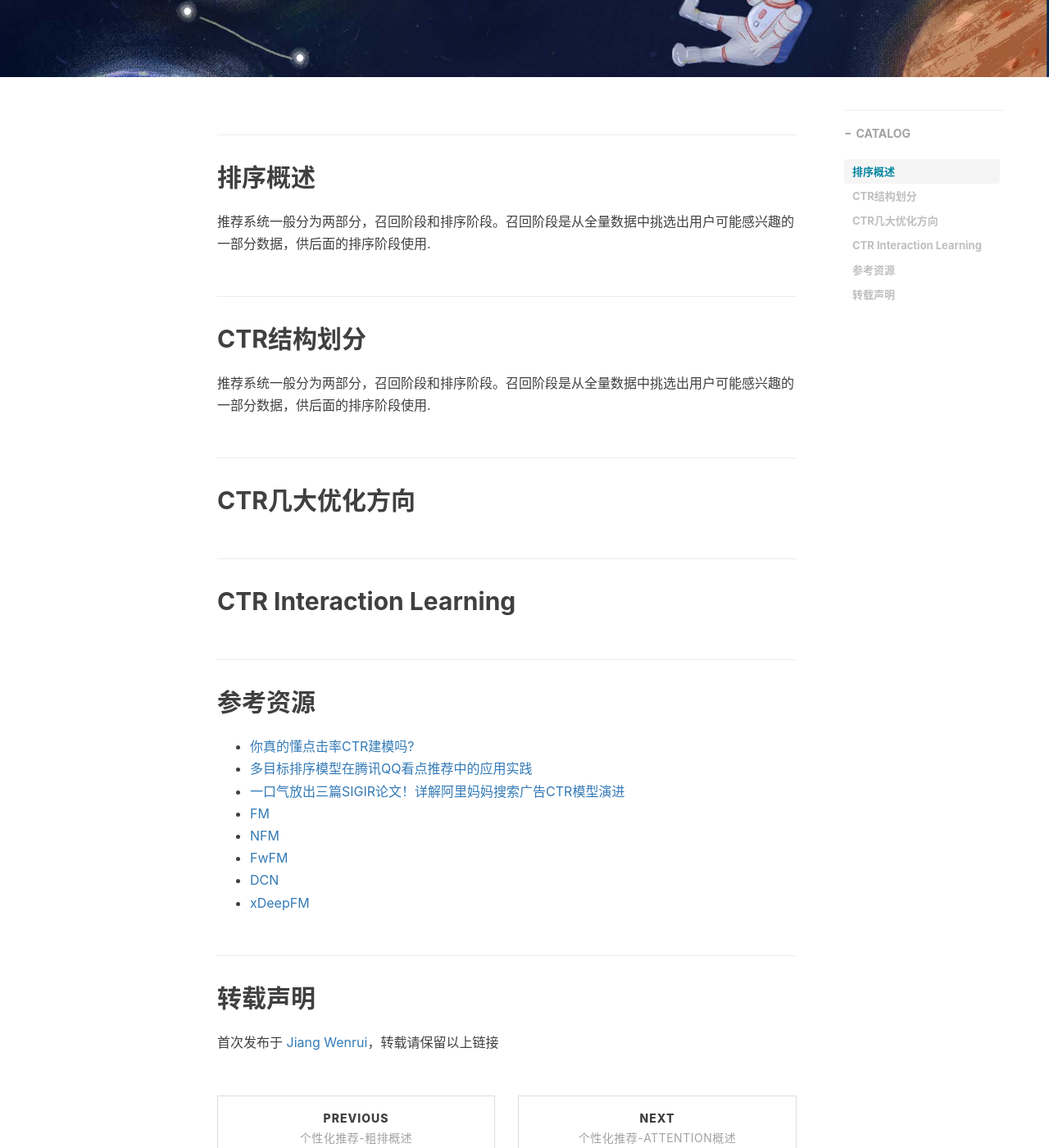
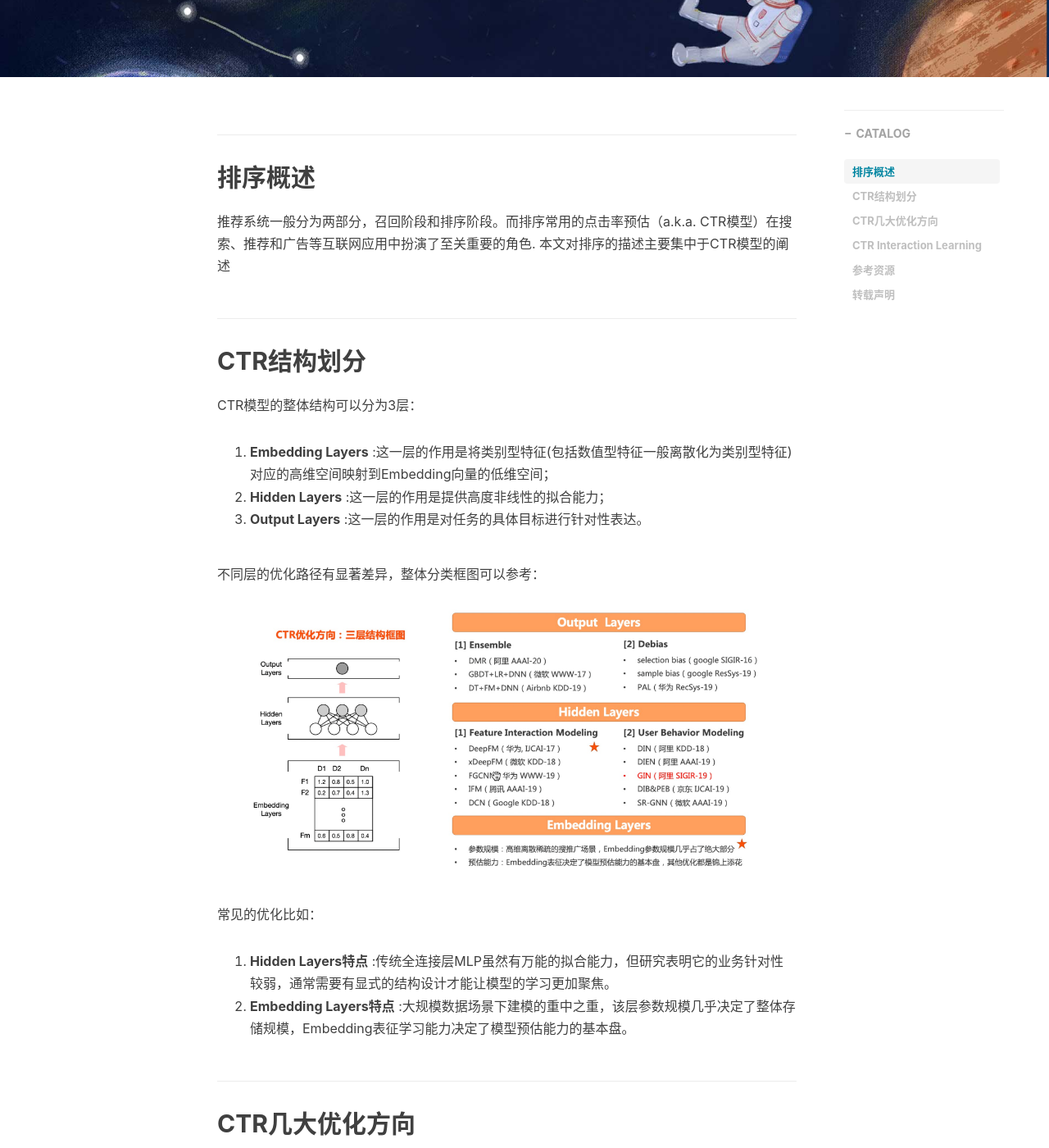
Before and after one commit to wenruij/wenruij.github.io, a Jekyll site: the page built from _posts/2021-05-05-rec-ranking.markdown, in a window 1280 px wide and 1400 px high, scrolled down 429 px. Shown: the whole window at 82% size. Built offline with Jekyll 4.4.1, drawn with Linux system fonts in a browser that asks for light colours; nearby versions of some CDN libraries; comment, search, counter and statistics services are not loaded; some of the changed text lies outside the part shown.

Commit message:
add ranking

```diff
--- a/_posts/2021-05-05-rec-ranking.markdown
+++ b/_posts/2021-05-05-rec-ranking.markdown
@@ -13,16 +13,41 @@ tags:
 
 ## 排序概述
 
-推荐系统一般分为两部分，召回阶段和排序阶段。召回阶段是从全量数据中挑选出用户可能感兴趣的一部分数据，供后面的排序阶段使用.
+推荐系统一般分为两部分，召回阶段和排序阶段。而排序常用的点击率预估（a.k.a. CTR模型）在搜索、推荐和广告等互联网应用中扮演了至关重要的角色.
+本文对排序的描述主要集中于CTR模型的阐述
 
 ## CTR结构划分
 
-推荐系统一般分为两部分，召回阶段和排序阶段。召回阶段是从全量数据中挑选出用户可能感兴趣的一部分数据，供后面的排序阶段使用.
+CTR模型的整体结构可以分为3层：
+1. **Embedding Layers** :这一层的作用是将类别型特征(包括数值型特征一般离散化为类别型特征)对应的高维空间映射到Embedding向量的低维空间；
+2. **Hidden Layers** :这一层的作用是提供高度非线性的拟合能力；
+3. **Output Layers** :这一层的作用是对任务的具体目标进行针对性表达。
+
+不同层的优化路径有显著差异，整体分类框图可以参考：
+<img src="/img/rec-ranking/ctr01.png" width="90%" height="90%" />
+
+常见的优化比如：
+1. **Hidden Layers特点** :传统全连接层MLP虽然有万能的拟合能力，但研究表明它的业务针对性较弱，通常需要有显式的结构设计才能让模型的学习更加聚焦。
+2. **Embedding Layers特点** :大规模数据场景下建模的重中之重，该层参数规模几乎决定了整体存储规模，Embedding表征学习能力决定了模型预估能力的基本盘。
+
 
 ## CTR几大优化方向
+如果从Hidden Layers展开，CTR可以从以下几个方面展开优化：
+* Interaction Learning
+* Sequence Learning
+* Graph Learning
+
+Sequence Learning，也就是序建模，常见的策略有：
+1. Sum/Mean Pooling
+2. RN
+3. Attention
+
+接下来重点关注Interaction Learning
 
 ## CTR Interaction Learning
 
+Interaction Learning的主要手段是 FM 结构，本篇要介绍的FM主要包含以下几大模型
+<img src="/img/rec-ranking/fm.png" width="60%" height="60%" />
 
 ## 参考资源
 
```
Also changed, not shown: _posts/2021-04-12-rec-coarse-match.markdown (+4 -4 lines), img/rec-ranking/ctr01.png (added), img/rec-ranking/fm.png (added).
